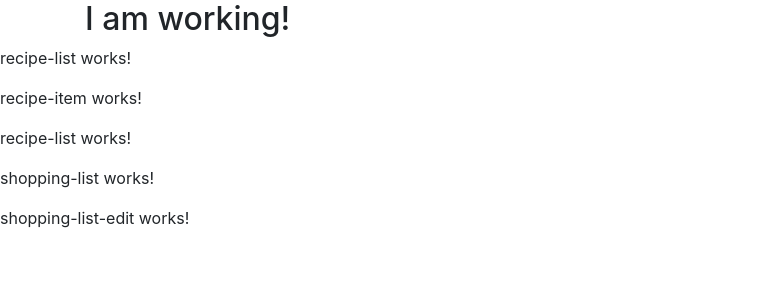
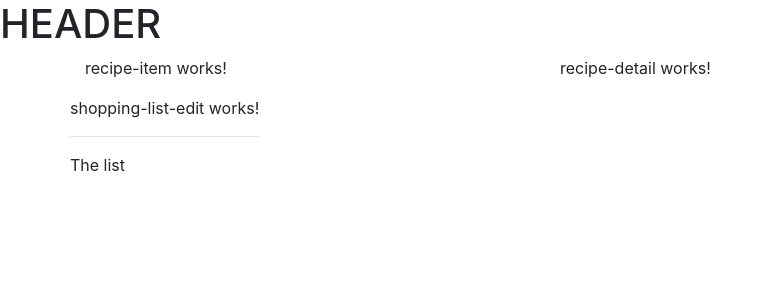
Before and after one commit to GergKllai1/recipe-book, an Angular app: page / in a window 1280 px wide. Shown: the top 300 px of the page, without its empty margins (0-772 px from the left). Built offline with nearby package versions, Linux system fonts and the light colour scheme.

Commit message:
Places the components on the page

```diff
--- a/src/app/app.component.html
+++ b/src/app/app.component.html
@@ -1,12 +1,9 @@
+<app-header></app-header>
 <div class="container">
   <div class="row">
     <div class="col-md-12">
-      <h2>I am working!</h2>
+      <app-recipes></app-recipes>
+      <app-shopping-list></app-shopping-list>
     </div>
   </div>
 </div>
-<app-recipe-list></app-recipe-list>
-<app-recipe-item></app-recipe-item>
-<app-recipe-list></app-recipe-list>
-<app-shopping-list></app-shopping-list>
-<app-shopping-list-edit></app-shopping-list-edit>
--- a/src/app/header/header.component.html
+++ b/src/app/header/header.component.html
@@ -1,3 +1 @@
-<p>
-  header works!
-</p>
+<h1>HEADER</h1>
--- a/src/app/recipes/recipe-list/recipe-list.component.html
+++ b/src/app/recipes/recipe-list/recipe-list.component.html
@@ -1,3 +1 @@
-<p>
-  recipe-list works!
-</p>
+<app-recipe-item></app-recipe-item>
--- a/src/app/recipes/recipes.component.html
+++ b/src/app/recipes/recipes.component.html
@@ -1,3 +1,8 @@
-<p>
-  recipes works!
-</p>
+<div class="row">
+    <div class="col-md-5">
+        <app-recipe-list></app-recipe-list>
+    </div>
+    <div class="col-md-7">
+        <app-recipe-detail></app-recipe-detail>
+    </div>
+</div>
--- a/src/app/shopping-list/shopping-list.component.html
+++ b/src/app/shopping-list/shopping-list.component.html
@@ -1,3 +1,7 @@
-<p>
-  shopping-list works!
-</p>
+<div class="row">
+  <div class="col-cs-10">
+    <app-shopping-list-edit></app-shopping-list-edit>
+    <hr>
+    <p>The list</p>
+  </div>
+</div>
```
